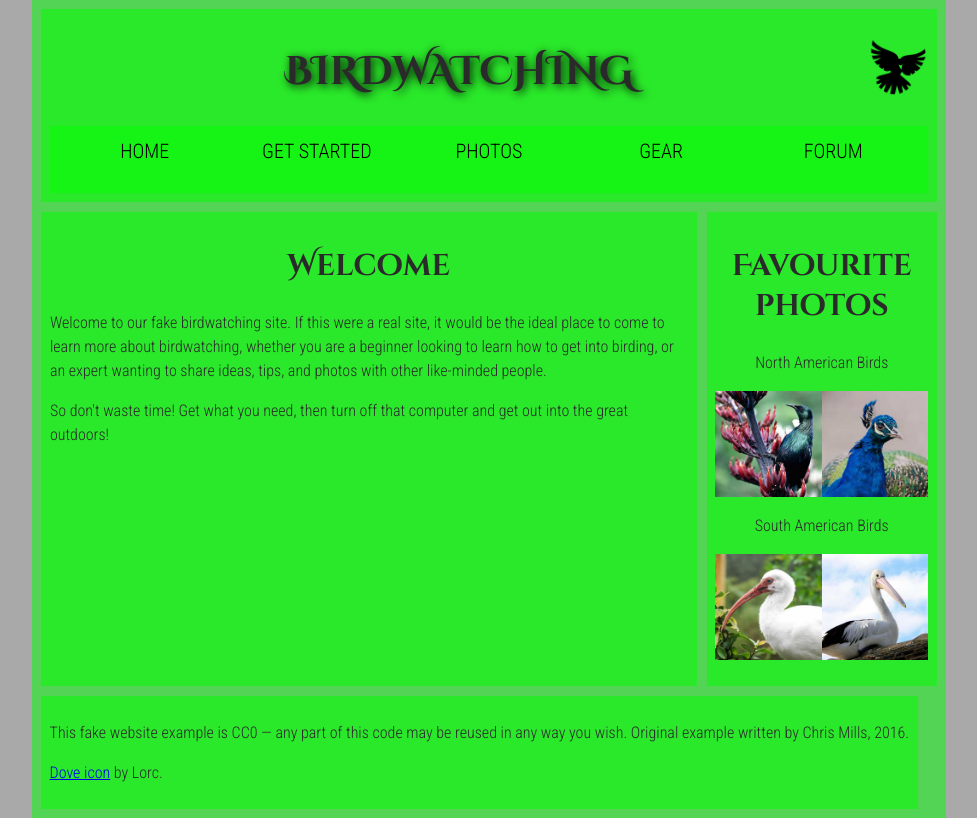
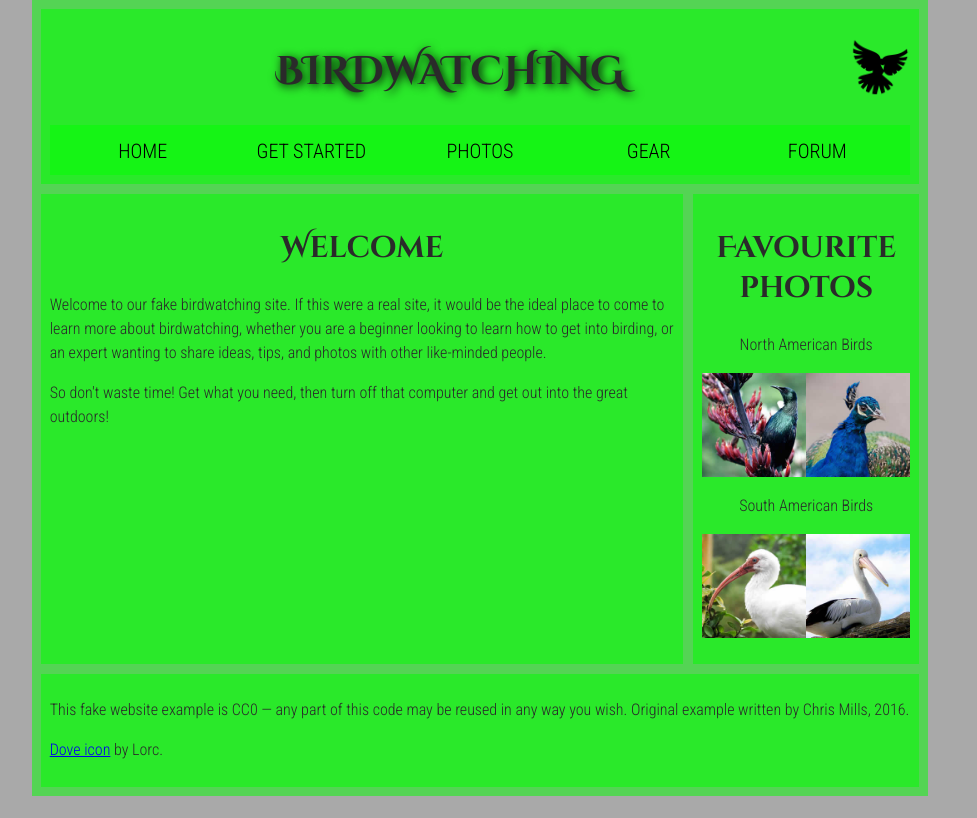
Before and after one commit to shxi3448/Universal-Design, a plain HTML site: page Assignment8/birdwatching.html in a window 1280 px wide. Shown: the whole page, without its empty margins (160-1137 px from the left). Drawn offline with Linux system fonts and the light colour scheme.

Commit message:
More changes

```diff
--- a/Assignment8/birdwatching.html
+++ b/Assignment8/birdwatching.html
@@ -17,12 +17,12 @@
 
 <div class="flex-container">
 
-<header role=”banner”>
+<header role="banner">
 
 <h1>Birdwatching</h1>
       <a href><img src="../Images/dove.png" alt="a simple dove logo"></a>
 
-      <nav roll = "navigation">
+      <nav role = "navigation">
           <li><span>Home</span></li>
           <li><a href="#">Get started</a></li>
           <li><a href="#">Photos</a></li>
@@ -60,7 +60,7 @@
 
 </aside>
 
-<div>
+
 <footer role ="contentinfo">
       <p>This fake website example is CC0 — any part of this code may be reused in any way you wish. Original example written by Chris Mills, 2016.</p>
 
@@ -68,4 +68,5 @@
 </footer>
 </div>
 
-</div>
+</body>
+</html>
--- a/Assignment8/bwstyle.css
+++ b/Assignment8/bwstyle.css
@@ -66,8 +66,11 @@ body > * {
 }
 
 main, header, nav, article, aside, footer, section {
+  /* margin: 0; */
   background-color: rgba(0,255,0,0.5);
   padding: 1%;
+  width: 100%;
+  box-sizing: border-box;
 }
 
 h1 {
@@ -85,6 +88,7 @@ nav {
   height: 50px;
   flex: 100%;
   display: flex;
+  justify-content: center;;
 }
 
 nav ul {
@@ -128,6 +132,7 @@ aside {
   margin-left: 10px;
   padding: 1%;
   text-align: center;
+  box-sizing: border-box;
 }
 
 aside a {
@@ -142,20 +147,26 @@ aside img {
 }
 
 footer {
+  width: 100%;
+  flex: 0 0 100%;
   margin-top: 10px;
-  width: 100%;
+  padding: 1%;
+  box-sizing: border-box;
 }
 
 /* HK additions */
 
 main {
   flex: 3;
+  box-sizing: border-box;
 }
 
 .flex-container {
-  background-color: rgba(0, 255, 0, 0.5); padding: 1%;
+  background-color: rgba(0, 255, 0, 0.5);
   padding: 1%;
   display: flex;
   flex-wrap: wrap;
   width: 100%;
+  align-items: stretch;
+  box-sizing: border-box;
 }
```
